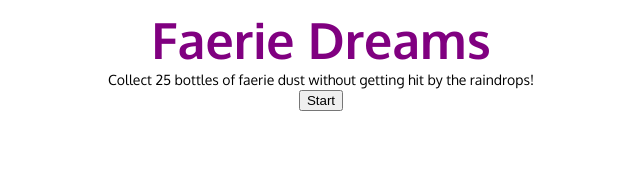
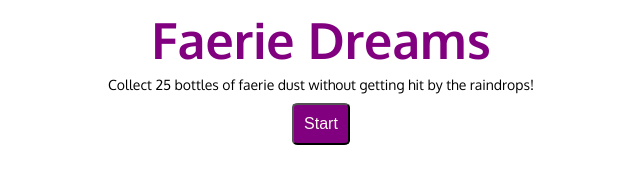
Before and after one commit to caitlinboldt/javascriptvideogame, a plain HTML site: page index.html in a window 1280 px wide. Shown: the whole page, without its empty margins (319-959 px from the left). Drawn offline with Linux system fonts and the light colour scheme.

Commit message:
edited button

```diff
--- a/css/styles.css
+++ b/css/styles.css
@@ -11,9 +11,21 @@ h1 {
 p {
     font-size: 14px;
     margin: 0;
-    padding-bottom: 2px;
+    padding: 5px;
 }
 canvas {
     background-color: palegreen;
     width: 45%;
 }
+button {
+    background-color: purple;
+    border-radius: 10%;
+    color: floralwhite;
+    font-size: 16px;
+    margin: 5px;
+    padding: 10px;
+}
+button:hover {
+    box-shadow: 0 12px 16px 0 rgba(0,0,0,0.24), 0 17px 50px 0 rgba(0,0,0,0.19);
+    cursor: pointer;
+}
```
